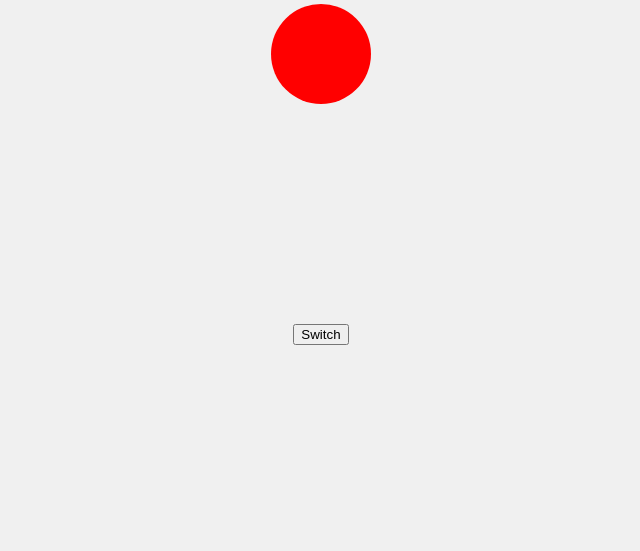
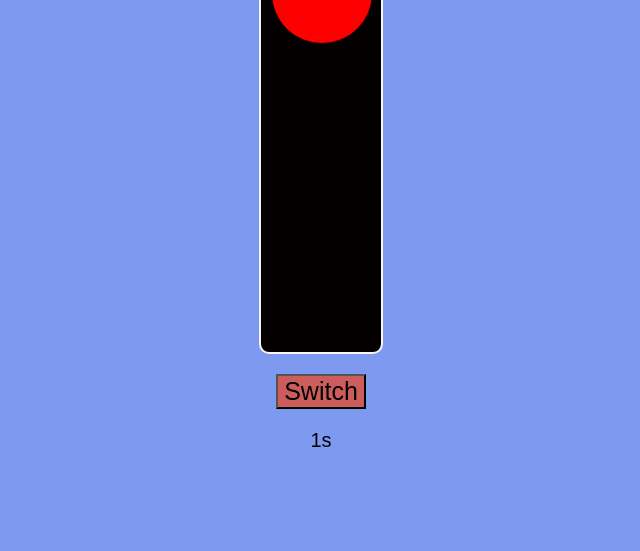
Before and after one commit to 25Amisha/Traffic-Light-JS, a plain HTML site: page index.html in a window 1280 px wide. Shown: the part 249-800 px from the top of the page, without its empty margins (319-959 px from the left). Drawn offline with Linux system fonts and the light colour scheme.

Commit message:
Update index.html
update in code

```diff
--- a/index.html
+++ b/index.html
@@ -3,6 +3,7 @@
 <head>
     <meta charset="UTF-8">
     <meta name="viewport" content="width=device-width, initial-scale=1.0">
+    <title>Traffic Light</title>
     <style>
         body {
             font-family: Arial, sans-serif;
@@ -12,64 +13,104 @@
             justify-content: center;
             align-items: center;
             height: 100vh;
-            background-color: #f0f0f0;
+            background-color: #7e99f0;
         }
         .container {
             text-align: center;
+            align-items: center;
+            padding: 20px;
         }
         .traffic-light {
             width: 100px;
-            height: 300px;
+            height: 400px;
             position: relative;
             margin: 0 auto;
+            border: 2px solid whitesmoke;
+            background-color: #050000;
+            border-radius: 10px;
+            padding: 10px;
         }
         .light {
             width: 100px;
             height: 100px;
             border-radius: 50%;
+            margin: 10px;
             position: absolute;
             transition: opacity 0.3s;
+            border: 1px solid #130000;
         }
         .red {
             background-color: #ff0000;
             top: 0;
+            left: 0;
+            right: 0;
+
         }
         .yellow {
             background-color: #ffff00;
-            top: 100px;
+            top: 120px;
+            left: 0;
+            right: 0;
         }
         .green {
             background-color: #00ff00;
-            top: 200px;
+            top: 240px;
+            left: 0;
+            right: 0;
         }
+
         button {
             display: block;
             margin: 20px auto;
+            background-color: indianred;
+            font-size: 25px;
+            cursor: pointer;
+        }
+        .timer {
+            font-size: 20px;
+            margin-top: 20px;
         }
     </style>
-    <title>Traffic Light</title>
 </head>
 <body>
     <div class="container">
-        <h2>Traffic Light</h2>
+        <h1>Traffic Light</h1>
         <div class="traffic-light" id="traffic-light">
             <div class="light red"></div>
             <div class="light yellow"></div>
             <div class="light green"></div>
+
         </div>
         <button onclick="switchLight()">Switch</button>
+        <div class="timer" id="timer"></div>
     </div>
     <script>
         let currentLight = 0;
         const lights = document.querySelectorAll('.light');
+        const timerEl = document.getElementById('timer');
+        let timer;
 
         function switchLight() {
             lights.forEach(light => light.style.opacity = '0');
             lights[currentLight].style.opacity = '1';
             currentLight = (currentLight + 1) % lights.length;
+            startTimer();
+        }
+
+        function startTimer() {
+            clearInterval(timer);
+            let timeLeft = 3;
+            timer = setInterval(() => {
+                timeLeft--;
+                timerEl.textContent = `${timeLeft}s`;
+                if (timeLeft === 0) {
+                    switchLight();
+                }
+            }, 1000);
         }
 
         setInterval(switchLight, 3000);
+        startTimer();
     </script>
 </body>
 </html>
```
